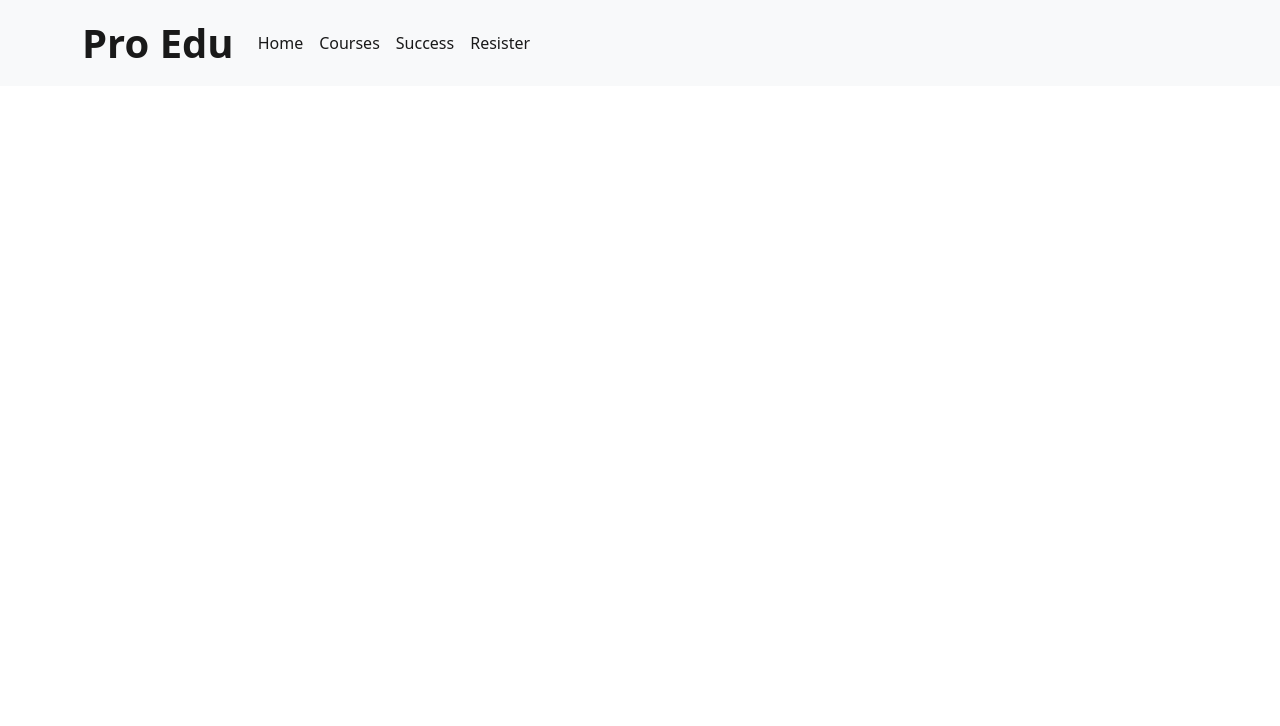
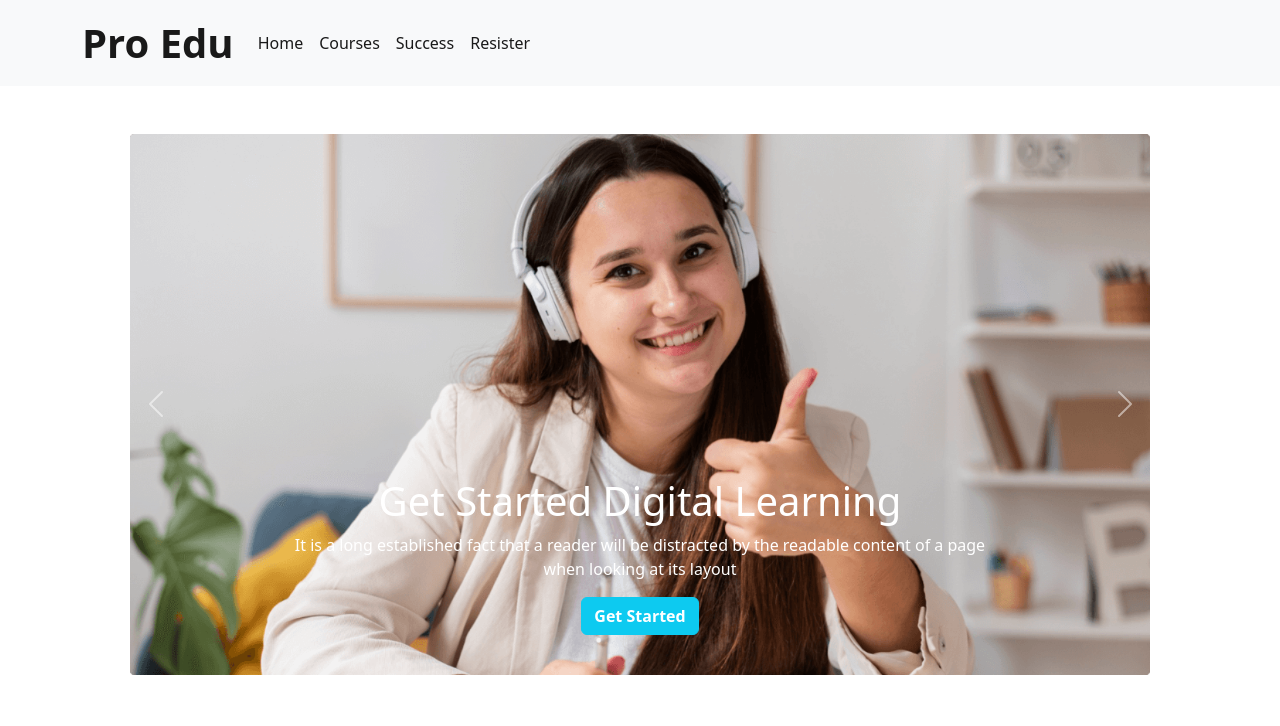
Before and after one commit to Afsana34/EdTech-website.pdf, a plain HTML site: page index.html in a window 1280 px wide. Drawn offline with nearby package versions, Linux system fonts and the light colour scheme.

Commit message:
Added Slider

```diff
--- a/index.html
+++ b/index.html
@@ -32,6 +32,51 @@
           </div>
         </div>
       </nav>
+      <!-- Slider start -->
+      <div id="carouselExampleCaptions" class="carousel slide container p-5 rounded-2" data-bs-ride="false">
+        <div class="carousel-indicators">
+          <button type="button" data-bs-target="#carouselExampleCaptions" data-bs-slide-to="0" class="active" aria-current="true" aria-label="Slide 1"></button>
+          <button type="button" data-bs-target="#carouselExampleCaptions" data-bs-slide-to="1" aria-label="Slide 2"></button>
+          <button type="button" data-bs-target="#carouselExampleCaptions" data-bs-slide-to="2" aria-label="Slide 3"></button>
+        </div>
+        <div class="carousel-inner container">
+          <div class="carousel-item active">
+            <img src="images/cover/cover-1.png" class="d-block w-100" alt="...">
+            <div class="carousel-caption d-none d-md-block">
+              <h1>Get Started Digital Learning</h1>
+              <p>It is a long established fact that a reader will be distracted by the readable
+                content of a page when looking at its layout</p>
+                <button type="button" class="btn btn-info fw-bold text-white">Get Started</button>
+            </div>
+          </div>
+          <div class="carousel-item container">
+            <img src="images/cover/cover-2.jpg" class="d-block w-100 container" alt="...">
+            <div class="carousel-caption d-none d-md-block">
+              <h1>Get Started Digital Learning</h1>
+              <p>It is a long established fact that a reader will be distracted by the readable
+                content of a page when looking at its layout</p>
+                <button type="button" class="btn btn-info fw-bold text-white">Get Started</button>
+            </div>
+          </div>
+          <div class="carousel-item">
+            <img src="images/cover/cover-3.jpg" class="d-block w-100" alt="...">
+            <div class="carousel-caption d-none d-md-block">
+              <h1>Get Started Digital Learning</h1>
+              <p>It is a long established fact that a reader will be distracted by the readable
+                content of a page when looking at its layout</p>
+                <button type="button" class="btn btn-info fw-bold text-white">Get Started</button>
+            </div>
+          </div>
+        </div>
+        <button class="carousel-control-prev" type="button" data-bs-target="#carouselExampleCaptions" data-bs-slide="prev">
+          <span class="carousel-control-prev-icon" aria-hidden="true"></span>
+          <span class="visually-hidden">Previous</span>
+        </button>
+        <button class="carousel-control-next" type="button" data-bs-target="#carouselExampleCaptions" data-bs-slide="next">
+          <span class="carousel-control-next-icon" aria-hidden="true"></span>
+          <span class="visually-hidden">Next</span>
+        </button>
+      </div>
     <script src="https://cdn.jsdelivr.net/npm/bootstrap@5.2.0/dist/js/bootstrap.bundle.min.js"></script>
 </body>
 </html>
```
